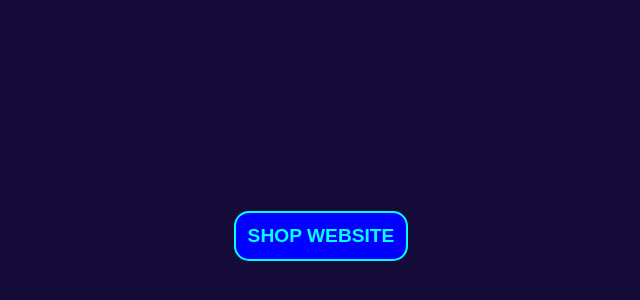
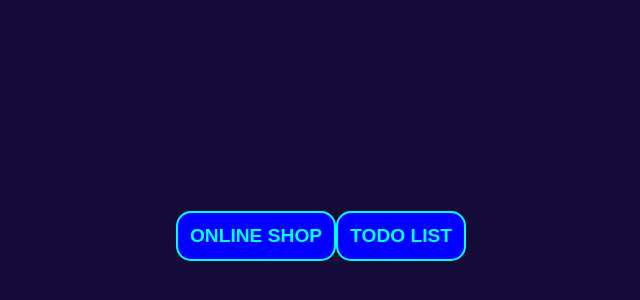
Before and after one commit to OtoQoqiashvili/myProject, a Next.js app in the folder my-project/: page / in a window 1280 px wide. Shown: the part 164-464 px from the top of the page, without its empty margins (319-959 px from the left). Built offline with nearby package versions, Linux system fonts and the light colour scheme.

Commit message:
creating todolistProject

```diff
--- a/my-project/src/app/components/productsCard/ProductsCard.tsx
+++ b/my-project/src/app/components/productsCard/ProductsCard.tsx
@@ -8,6 +8,7 @@ export default function ProductsCard() {
         <div className={styles.productInfoWrapper}>
             <p className={styles.productTitle}>Product name</p>
             <button className={styles.buyButton}>Add to cart</button>
+
         </div>
     </div>
   );
--- a/my-project/src/app/components/routingButton/ButtonRouting.tsx
+++ b/my-project/src/app/components/routingButton/ButtonRouting.tsx
@@ -3,13 +3,14 @@ import Link from "next/link";
 
 interface props {
   link: string;
+  title: string;
 }
 
-export default function ButtonRouting({ link }: props) {
+export default function ButtonRouting({ link, title }: props) {
   return (
     <div className={styles.buttonContainer}>
       <Link href={link}>
-        <p>SHOP WEBSITE</p>
+        <p>{title}</p>
       </Link>
     </div>
   );
--- a/my-project/src/app/page.tsx
+++ b/my-project/src/app/page.tsx
@@ -1,11 +1,11 @@
-import Image from "next/image";
 import styles from "./page.module.css";
 import ButtonRouting from "./components/routingButton/ButtonRouting";
 
 export default function Home() {
   return (
     <div className={styles.main}>
-      <ButtonRouting link={"./shopProject"}/>
+      <ButtonRouting title="ONLINE SHOP" link={"./shopProject"}/>
+      <ButtonRouting title="TODO LIST" link={"./todoList"}/>
     </div>
   );
 }
--- a/my-project/src/app/shopProject/page.tsx
+++ b/my-project/src/app/shopProject/page.tsx
@@ -2,6 +2,7 @@ import ProductsCard from "../components/productsCard/ProductsCard";
 import styles from "./page.module.css";
 
 export default function ShopProject() {
+
   return (
     <div className={styles.container}>
         <div className={styles.mainBanner}></div>
--- /dev/null
+++ b/my-project/src/app/todoList/page.module.css
@@ -0,0 +1,5 @@
+.main {
+    background-color: blueviolet;
+    width: 100%;
+    height: 100vh;
+}
```
Also changed, not shown: my-project/src/app/todoList/page.tsx (added, +9 -0 lines).
